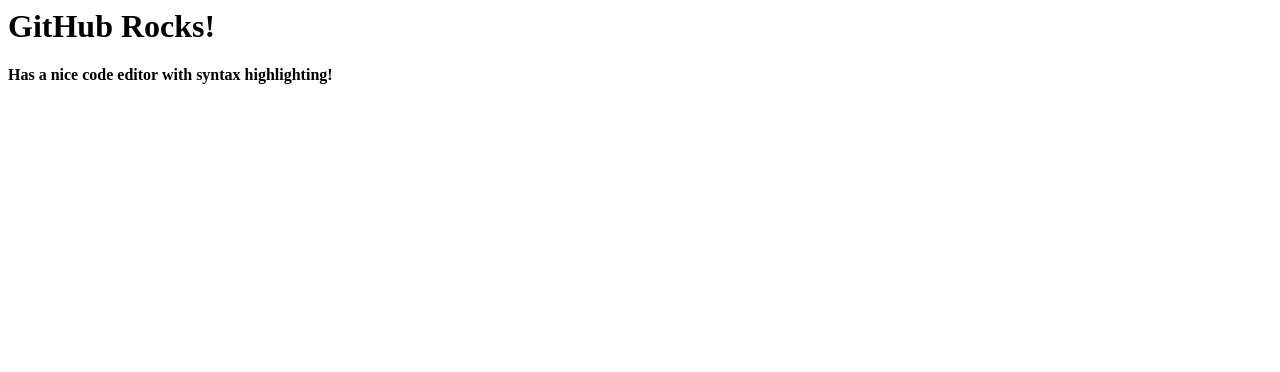
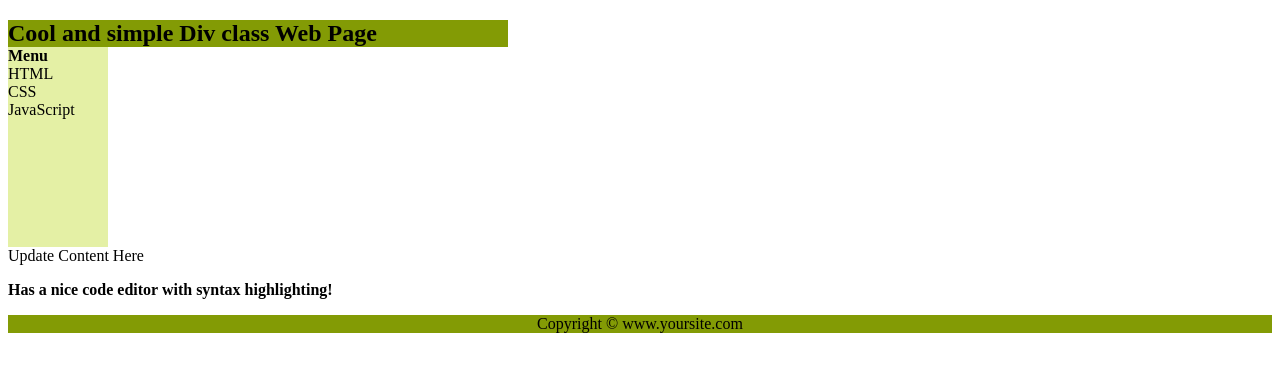
Before and after one commit to GPENT-us/gpe, a plain HTML site: page index.htm in a window 1280 px wide. Drawn offline with Linux system fonts and the light colour scheme.

Commit message:
Added some div tags and comments

```diff
--- a/index.htm
+++ b/index.htm
@@ -1,9 +1,41 @@
+<!DOCTYPE html>
 <html>
 <head>
 <title>GitHub Rocks!</title>
 </head>
 <body>
-<h1>GitHub Rocks!</h1>
-<strong>Has a nice code editor with syntax highlighting!</strong>
+
+<!-- Page Build Begin -->
+
+<div id="container" style="width:500px">
+
+<!-- Header Start -->
+<div id="header" style="background-color:#839B05;">
+<h2 style="margin-bottom:0;">Cool and simple Div class Web Page</h2></div>
+<!-- Header End -->
+
+<!-- Side Menu Start -->
+<div id="menu" style="background-color:#e4f0a5;height:200px;width:100px;float:left;">
+<b>Menu</b><br>
+HTML<br>
+CSS<br>
+JavaScript</div>
+<!-- Side Menu End -->
+
+<!-- Content Start -->
+<div id="content" style="background-color:#FFFFFF;height:200px;width:400px;float:left;">
+</div>
+<p>Update Content Here</p>
+<p><strong>Has a nice code editor with syntax highlighting!</strong></p>
+</div>
+<!-- Content End -->
+
+<!-- Footer Start -->
+<div id="footer" style="background-color:#839B05;clear:both;text-align:center;">
+Copyright © www.yoursite.com </div>
+</div>
+<!-- Footer End -->
+
+<!-- Page Build End -->
 </body>
 </html>
```
